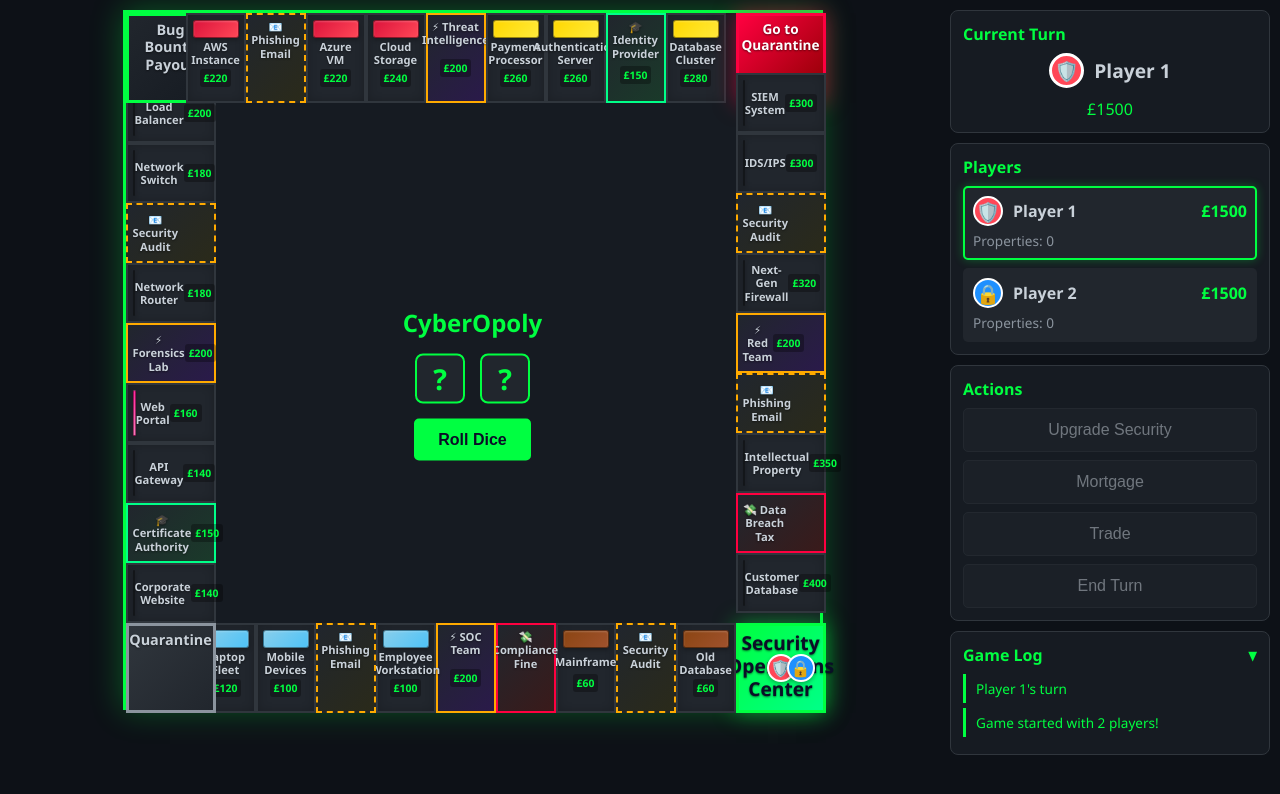
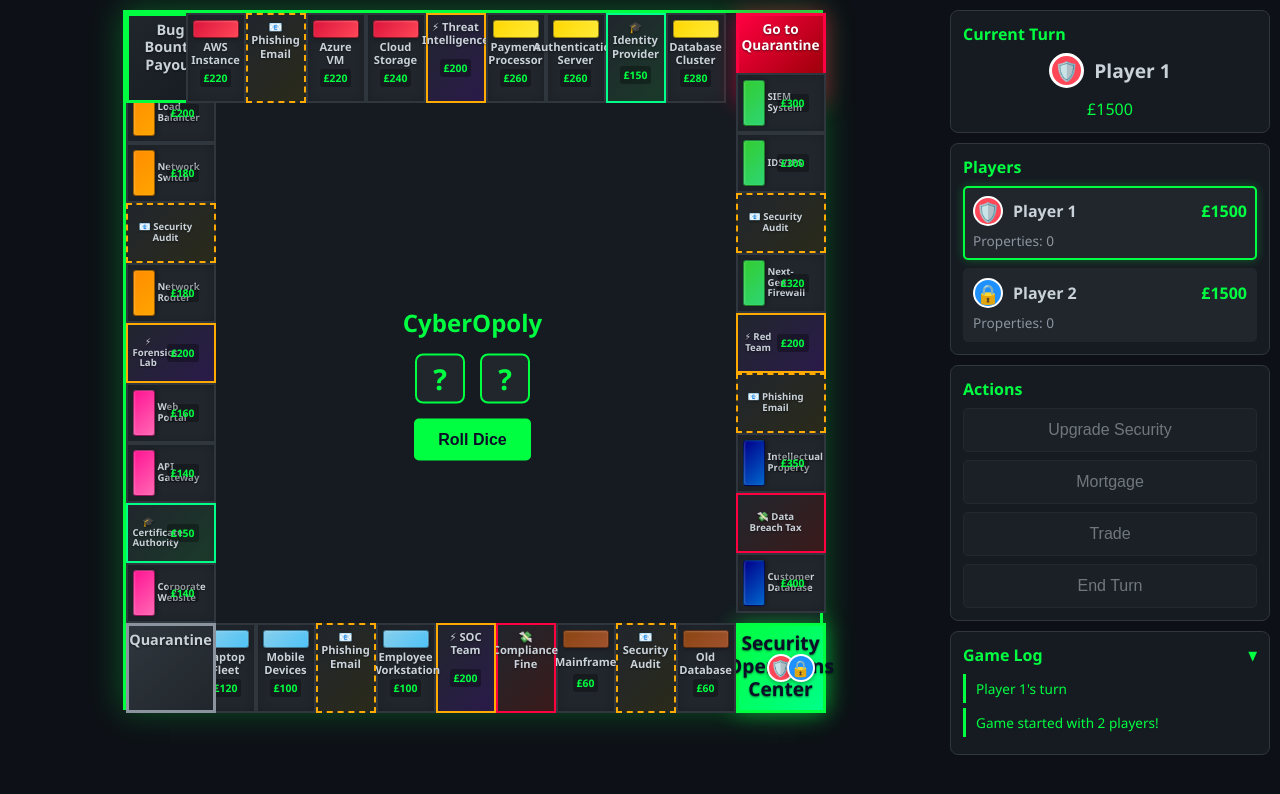
Before and after one commit to mosaic-design-system/cyberopoly, a plain HTML site: page index.html in a window 1280 px wide. Both pictures are taken after a click on the button "Start Game". Drawn offline with Linux system fonts and the light colour scheme.

Commit message:
Fix color bars not showing on left/right side properties
- Fixed owner indicator taking 100% width in row layout
- Added flex-shrink: 0 to color bars to prevent squeezing
- Changed justify-content to flex-start with gap for better spacing
- Adjusted text sizing for left/right spaces to fit properly
- Color bars now 22px wide and properly visible on all sides

```diff
--- a/css/styles.css
+++ b/css/styles.css
@@ -378,6 +378,15 @@
     text-shadow: 0 1px 2px rgba(0, 0, 0, 0.5);
 }
 
+/* Space name for left/right needs to wrap and shrink */
+.space.left .space-name,
+.space.right .space-name {
+    flex: 1;
+    min-width: 0;
+    font-size: 0.6em;
+    line-height: 1.1;
+}
+
 .space-price {
     font-size: 0.65em;
     color: var(--primary-color);
@@ -437,6 +446,15 @@
     margin-top: 2px;
 }
 
+/* Owner indicator for left/right spaces */
+.space.left .space-owner-indicator,
+.space.right .space-owner-indicator {
+    width: 5px;
+    height: 100%;
+    margin-top: 0;
+    margin-left: 2px;
+}
+
 /* Bottom and Top row spaces */
 .space.bottom, .space.top {
     width: 60px;
@@ -448,12 +466,16 @@
     width: 90px;
     height: 60px;
     flex-direction: row;
+    justify-content: flex-start;
+    gap: 3px;
 }
 
 .space.left .space-color-bar,
 .space.right .space-color-bar {
-    width: 15px;
+    width: 22px;
     height: 100%;
+    flex-shrink: 0;
+    box-shadow: 2px 0 4px rgba(0, 0, 0, 0.3), inset 1px 0 2px rgba(255, 255, 255, 0.2);
 }
 
 /* Corner spaces */
```
